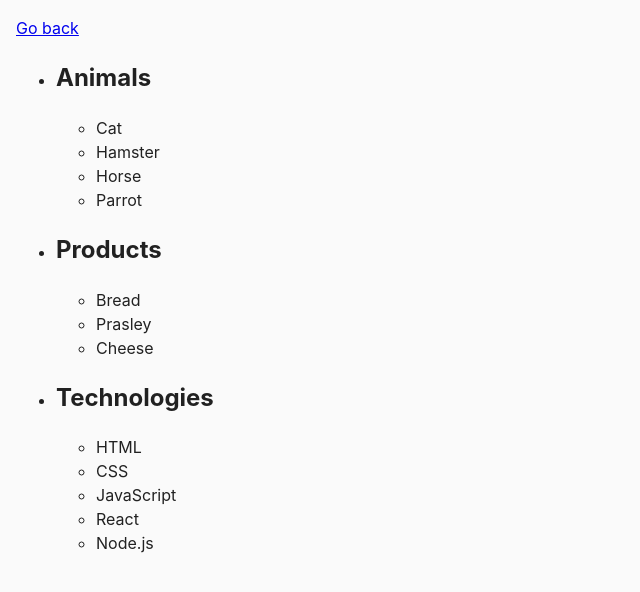
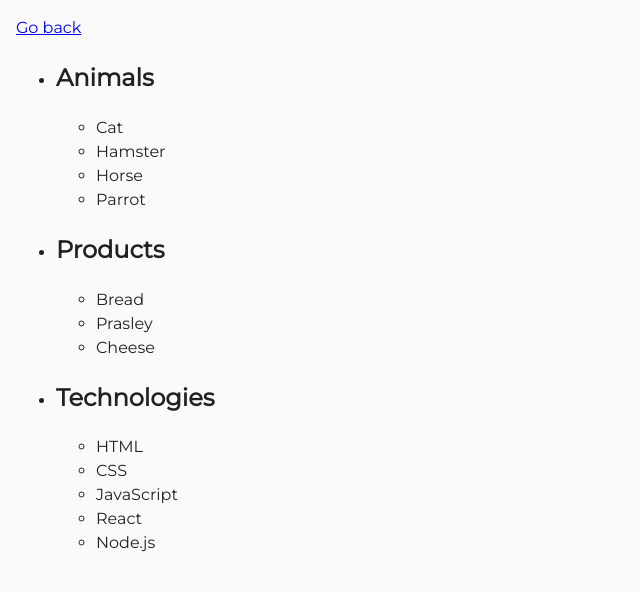
Before and after one commit to Walter903/goit-js-hw-07, a plain HTML site: page task-1.html in a window 1280 px wide. Shown: the whole page, without its empty margins (0-640 px from the left). Drawn offline with Linux system fonts and the light colour scheme.

Commit message:
new change

```diff
--- a/css/common.css
+++ b/css/common.css
@@ -1,8 +1,5 @@
 * {
   box-sizing: border-box;
-}
-body {
-  font-family: 'Montserrat', sans-serif;
 }
 
 body {
@@ -15,3 +12,7 @@ body {
   color: #212121;
   line-height: 1.5;
 }
+
+body {
+  font-family: 'Montserrat', sans-serif;
+}
--- a/task-1.html
+++ b/task-1.html
@@ -5,6 +5,7 @@
     <meta http-equiv="X-UA-Compatible" content="IE=edge" />
     <meta name="viewport" content="width=device-width, initial-scale=1.0" />
     <title>Task 1</title>
+    <link href="https://fonts.googleapis.com/css2?family=Montserrat&display=swap" rel="stylesheet">
     <link rel="stylesheet" href="./css/common.css" />
   </head>
   <body>
```
Also changed, not shown: task-2.html (+1 -0 lines), task-3.html (+1 -0 lines), task-4.html (+1 -0 lines), task-5.html (+1 -0 lines).
